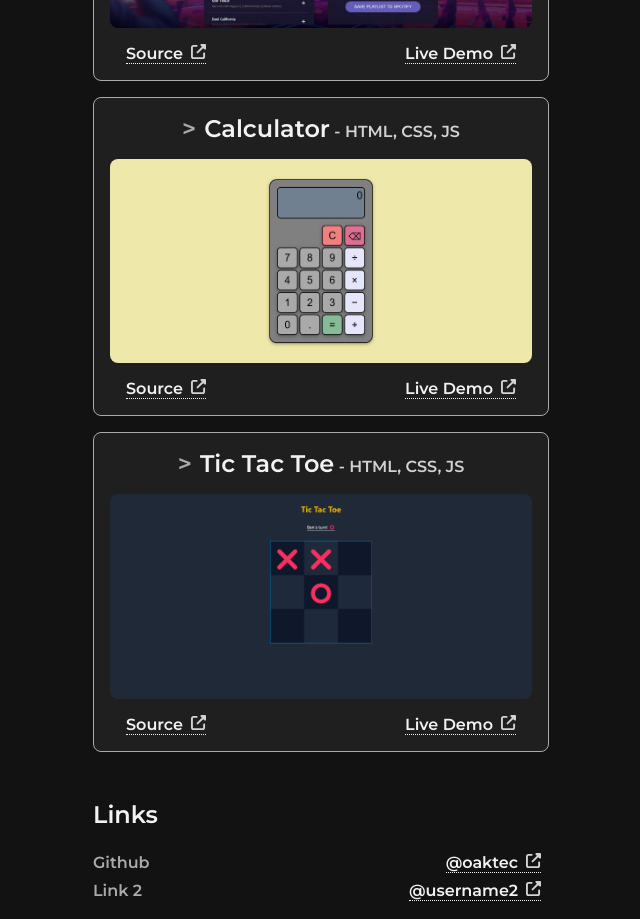
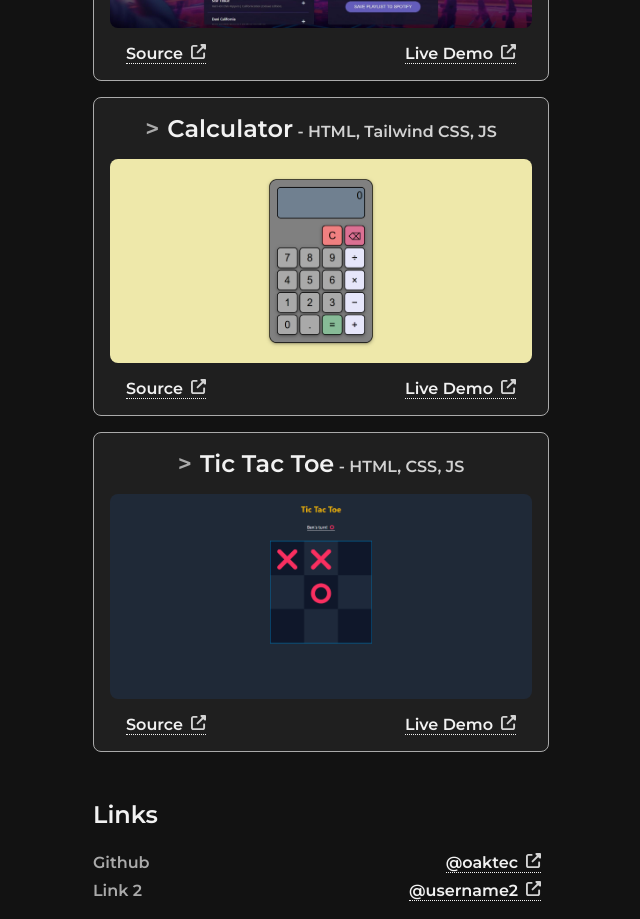
Before and after one commit to oaktec/personal-portfolio, a plain HTML site: page index.html in a window 1280 px wide. Shown: the part 980-1899 px from the top of the page, without its empty margins (251-891 px from the left). Drawn offline with Linux system fonts and the light colour scheme.

Commit message:
Specify tailwind

```diff
--- a/index.html
+++ b/index.html
@@ -100,7 +100,7 @@
           </div>
           <div class="project" tabindex="0">
             <div class="project-title">
-              <h3>Calculator</h3><span> - HTML, CSS, JS</span>
+              <h3>Calculator</h3><span> - HTML, Tailwind CSS, JS</span>
             </div>
             <img src="./img/projects/calculator.png" alt="Calculator project" />
             <p>
```
